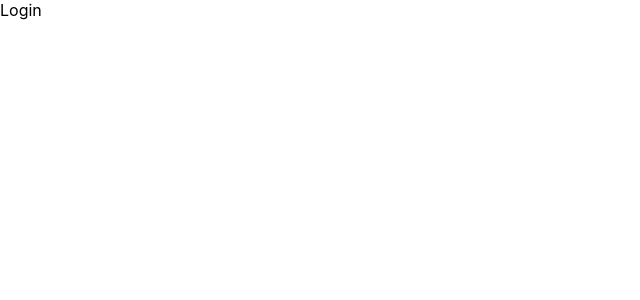
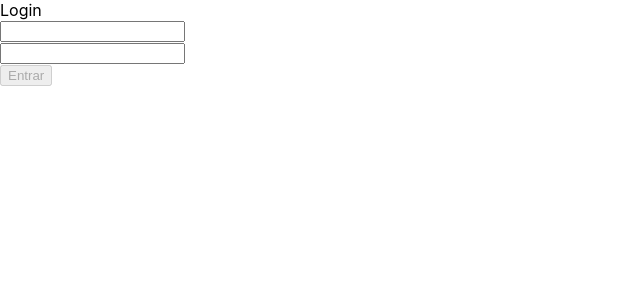
Before and after one commit to mayukuni/recipes-app, a React (Create React App) app: page / in a window 1280 px wide. Shown: the top 300 px of the page, without its empty margins (0-640 px from the left). Built offline with nearby package versions, Linux system fonts and the light colour scheme.

Commit message:
Connect Login and Header requirements

```diff
--- a/src/context/Context.js
+++ /dev/null
@@ -1,5 +0,0 @@
-import { createContext } from 'react';
-
-const Context = createContext();
-
-export default Context;
--- a/src/context/RecipeProvider.js
+++ b/src/context/RecipeProvider.js
@@ -1,10 +1,17 @@
-import React from 'react';
+import React, { useState } from 'react';
 import PropTypes from 'prop-types';
 import RecipesContext from './RecipeContext';
 
 export default function RecipesProvider({ children }) {
+  const [email, setEmail] = useState('');
+
+  const context = {
+    email,
+    setEmail,
+  };
+
   return (
-    <RecipesContext.Provider>
+    <RecipesContext.Provider value={ context }>
       { children }
     </RecipesContext.Provider>
   );
--- a/src/index.js
+++ b/src/index.js
@@ -1,14 +1,11 @@
 import React from 'react';
 import ReactDOM from 'react-dom';
 import './index.css';
-import { BrowserRouter } from 'react-router-dom';
 import App from './App';
 import * as serviceWorker from './serviceWorker';
 
 ReactDOM.render(
-  <BrowserRouter>
-    <App />
-  </BrowserRouter>,
+  <App />,
   document.getElementById('root'),
 );
 
--- a/src/pages/Login.js
+++ b/src/pages/Login.js
@@ -1,9 +1,78 @@
-import React from 'react';
+import PropTypes from 'prop-types';
+import React, { useContext, useState } from 'react';
+import Input from '../components/Input';
+import RecipesContext from '../context/RecipeContext';
 
-export default function Login() {
+function Login({ history }) {
+  const [password, setPassword] = useState('');
+  const [validLogin, setValid] = useState(false);
+  const { email, setEmail } = useContext(RecipesContext);
+
+  function validatePassword() {
+    const MIN_LENGTH = 6;
+    if (password.length >= MIN_LENGTH) {
+      setValid(true);
+    }
+  }
+
+  function validateEmail() {
+    const regexEmail = /\S+@\S+\.\S+/;
+    const check = regexEmail.test(email);
+    return check;
+  }
+
+  function submitLogin() {
+    localStorage.setItem('mealsToken', 1);
+    localStorage.setItem('cocktailsToken', 1);
+    localStorage.setItem('user', JSON.stringify({ email }));
+    history.push('/comidas');
+  }
+
   return (
     <div>
       Login
+      <div>
+        <Input
+          type="text"
+          name="email"
+          id="email-input"
+          value={ email }
+          onChange={ ({ target }) => {
+            setEmail(target.value);
+            validatePassword();
+          } }
+        />
+      </div>
+      <div>
+        <Input
+          type="password"
+          name="password"
+          value={ password }
+          id="password-input"
+          onChange={ ({ target }) => {
+            setPassword(target.value);
+            validatePassword();
+          } }
+        />
+      </div>
+      <div>
+        <button
+          type="button"
+          data-testid="login-submit-btn"
+          disabled={ !validLogin || !validateEmail() }
+          onClick={ () => submitLogin() }
+        >
+          Entrar
+        </button>
+      </div>
     </div>
   );
 }
+
+Login.propTypes = {
+  history: PropTypes.shape({
+    push: PropTypes.func,
+  }).isRequired,
+};
+
+export default Login;
```
Also changed, not shown: src/context/Provider.js (deleted, +0 -24 lines), src/pages/Login.jsx (deleted, +0 -78 lines).
